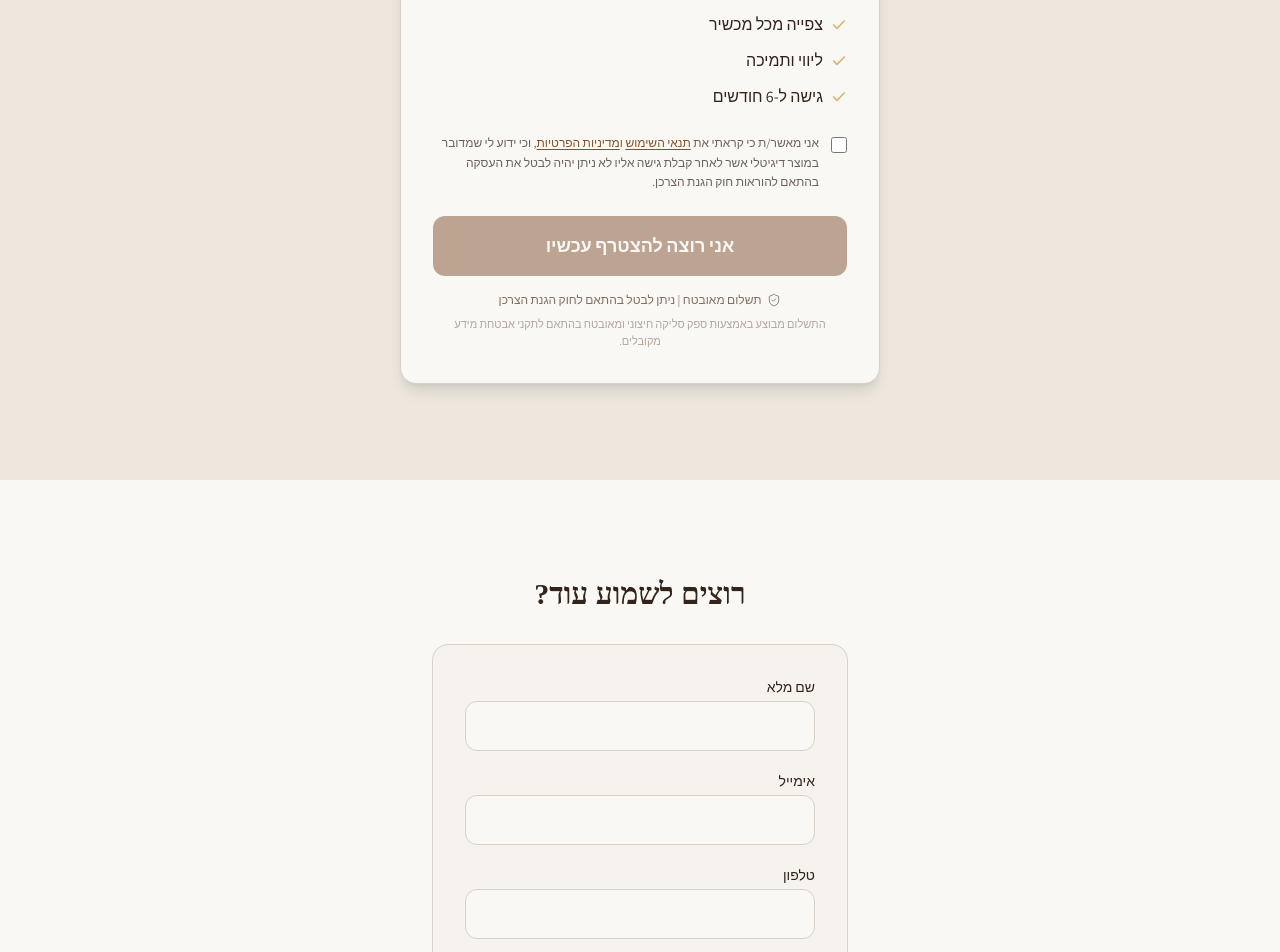
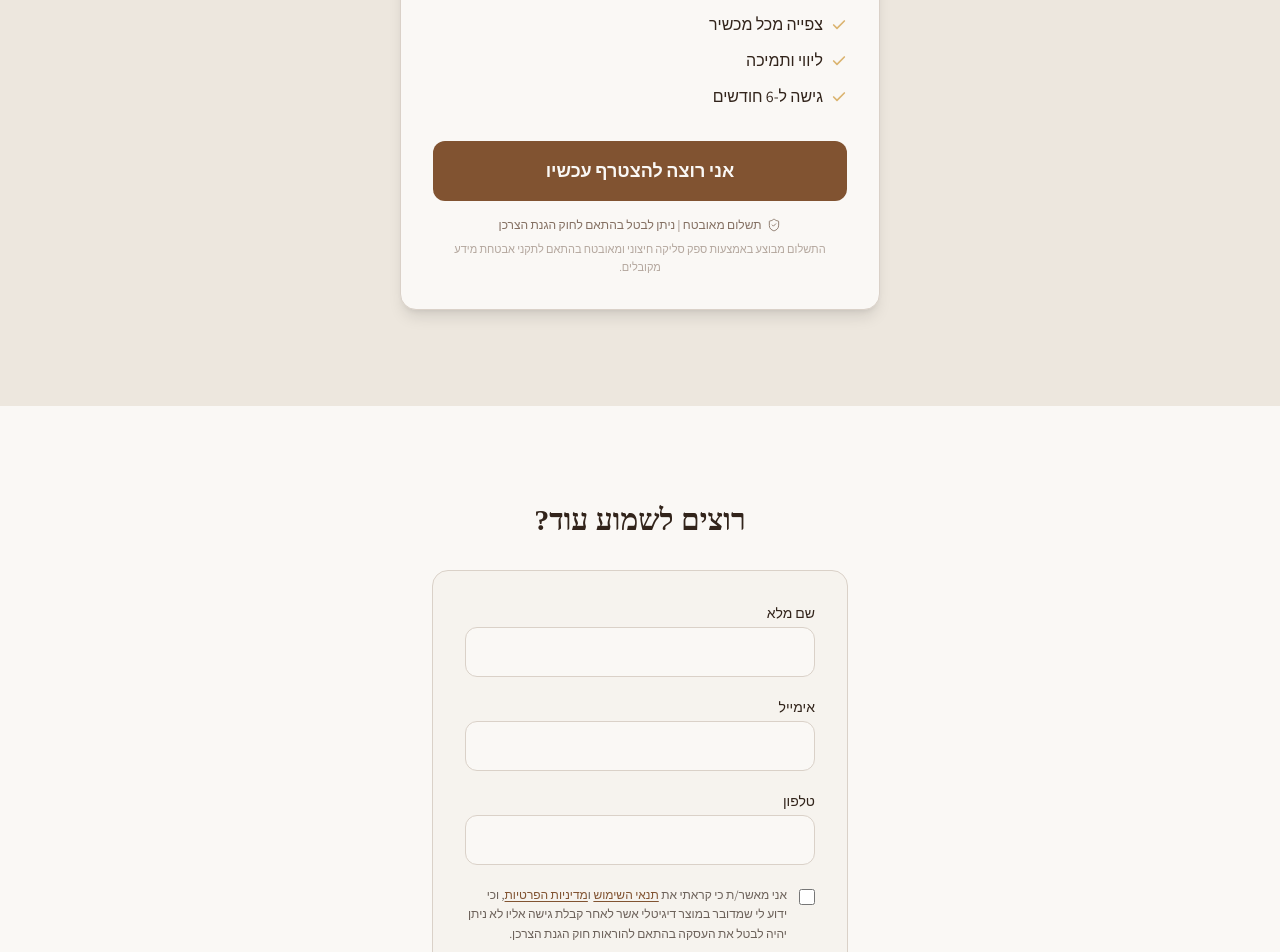
Before and after one commit to davidavid972/reutdavid, a React (Vite) app: page / in a window 1280 px wide. Shown: the part 5140-6092 px from the top of the page. Built offline with nearby package versions, Linux system fonts and the light colour scheme; a web font is replaced by a local one.

Commit message:
Move consent checkbox from purchase to lead form (send details section)
Co-authored-by: Cursor <cursoragent@cursor.com>

```diff
--- a/src/components/landing/LeadFormSection.tsx
+++ b/src/components/landing/LeadFormSection.tsx
@@ -1,11 +1,16 @@
 import { useState } from "react";
-import { useTranslation } from "react-i18next";
+import { useTranslation, Trans } from "react-i18next";
+import { Link } from "react-router-dom";
 import { z } from "zod";
 import { supabase } from "@/lib/supabase";
+
+const linkClass = "text-primary underline underline-offset-2 hover:text-primary/80 transition-colors";
 
 const LeadFormSection = () => {
   const { t } = useTranslation();
   const [form, setForm] = useState({ name: "", email: "", phone: "" });
+  const [consent, setConsent] = useState(false);
+  const [consentError, setConsentError] = useState(false);
   const [errors, setErrors] = useState<Partial<Record<"name" | "email" | "phone", string>>>({});
   const [submitted, setSubmitted] = useState(false);
   const [submitting, setSubmitting] = useState(false);
@@ -23,6 +28,10 @@ const LeadFormSection = () => {
     e.preventDefault();
     setSubmitError(null);
 
+    if (!consent) {
+      setConsentError(true);
+    }
+
     const leadSchema = createSchema();
     const result = leadSchema.safeParse(form);
     if (!result.success) {
@@ -34,6 +43,7 @@ const LeadFormSection = () => {
       setErrors(fieldErrors);
       return;
     }
+    if (!consent) return;
     setErrors({});
     setSubmitting(true);
 
@@ -121,6 +131,33 @@ const LeadFormSection = () => {
             />
             {errors.phone && <p className="text-destructive text-sm mt-1">{errors.phone}</p>}
           </div>
+          <div>
+            <label className="flex items-start gap-3 cursor-pointer">
+              <input
+                type="checkbox"
+                checked={consent}
+                onChange={(e) => {
+                  setConsent(e.target.checked);
+                  if (e.target.checked) setConsentError(false);
+                }}
+                className="mt-1 h-4 w-4 shrink-0 rounded border-input accent-primary"
+              />
+              <span className="font-body text-xs text-foreground/70 leading-relaxed">
+                <Trans
+                  i18nKey="purchase.unifiedConsent"
+                  components={{
+                    termsLink: <Link to="/terms" className={linkClass} />,
+                    privacyLink: <Link to="/privacy" className={linkClass} />,
+                  }}
+                />
+              </span>
+            </label>
+            {consentError && (
+              <p className="text-destructive text-xs mt-1.5 ps-7">
+                {t("purchase.unifiedConsentRequired")}
+              </p>
+            )}
+          </div>
           <button
             type="submit"
             disabled={submitting}
--- a/src/components/landing/PurchaseSection.tsx
+++ b/src/components/landing/PurchaseSection.tsx
@@ -1,21 +1,11 @@
-import { useState } from "react";
-import { useTranslation, Trans } from "react-i18next";
+import { useTranslation } from "react-i18next";
 import { Check, ShieldCheck } from "lucide-react";
-import { Link } from "react-router-dom";
-
-const linkClass = "text-primary underline underline-offset-2 hover:text-primary/80 transition-colors";
 
 const PurchaseSection = () => {
   const { t } = useTranslation();
   const features = t("purchase.features", { returnObjects: true }) as string[];
-  const [consent, setConsent] = useState(false);
-  const [consentError, setConsentError] = useState(false);
 
   const scrollToLead = () => {
-    if (!consent) {
-      setConsentError(true);
-      return;
-    }
     document.getElementById("lead-form")?.scrollIntoView({ behavior: "smooth" });
   };
 
@@ -35,7 +25,7 @@ const PurchaseSection = () => {
           </div>
           <p className="text-sm text-warm-gold font-semibold mb-6">{t("purchase.offer")}</p>
 
-          <ul className="space-y-3 text-foreground font-body text-start mb-6">
+          <ul className="space-y-3 text-foreground font-body text-start mb-8">
             {features.map((item, i) => (
               <li key={i} className="flex items-center gap-2">
                 <Check className="w-4 h-4 text-warm-gold shrink-0" strokeWidth={2.5} />
@@ -44,39 +34,9 @@ const PurchaseSection = () => {
             ))}
           </ul>
 
-          {/* Unified consent checkbox */}
-          <div className="text-start mb-6">
-            <label className="flex items-start gap-3 cursor-pointer">
-              <input
-                type="checkbox"
-                checked={consent}
-                onChange={(e) => {
-                  setConsent(e.target.checked);
-                  if (e.target.checked) setConsentError(false);
-                }}
-                className="mt-1 h-4 w-4 shrink-0 rounded border-input accent-primary"
-              />
-              <span className="font-body text-xs text-foreground/70 leading-relaxed">
-                <Trans
-                  i18nKey="purchase.unifiedConsent"
-                  components={{
-                    termsLink: <Link to="/terms" className={linkClass} />,
-                    privacyLink: <Link to="/privacy" className={linkClass} />,
-                  }}
-                />
-              </span>
-            </label>
-            {consentError && (
-              <p className="text-destructive text-xs mt-1.5 ps-7">
-                {t("purchase.unifiedConsentRequired")}
-              </p>
-            )}
-          </div>
-
           <button
             onClick={scrollToLead}
-            disabled={!consent}
-            className="w-full bg-primary text-primary-foreground py-4 rounded-xl font-bold text-lg hover:bg-warm-brown-light transition-colors disabled:opacity-50 disabled:cursor-not-allowed"
+            className="w-full bg-primary text-primary-foreground py-4 rounded-xl font-bold text-lg hover:bg-warm-brown-light transition-colors"
           >
             {t("purchase.button")}
           </button>
```
